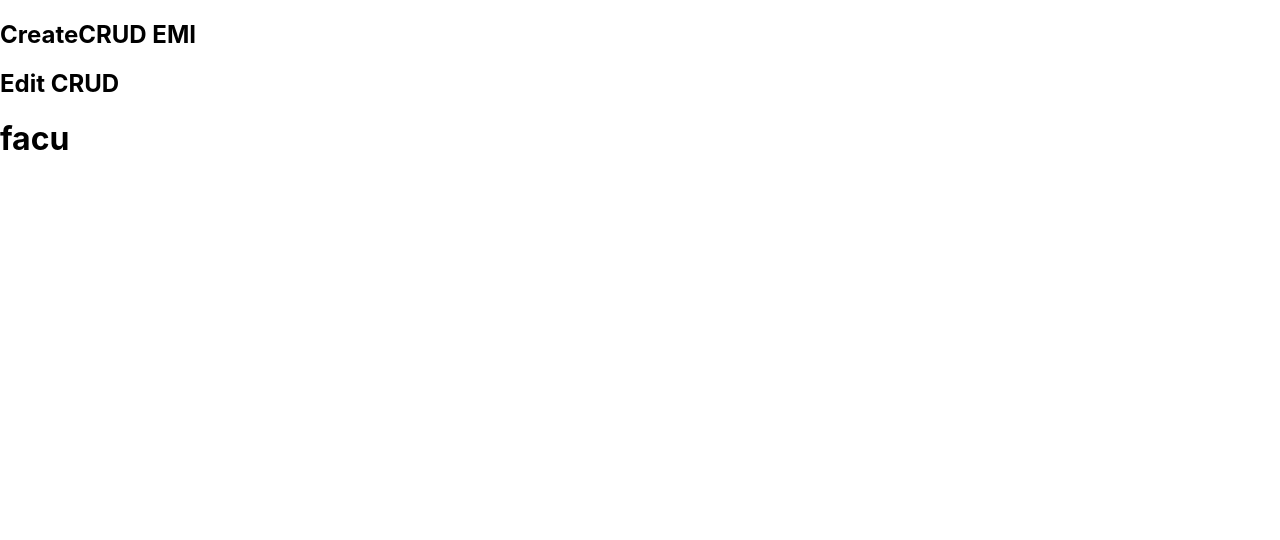
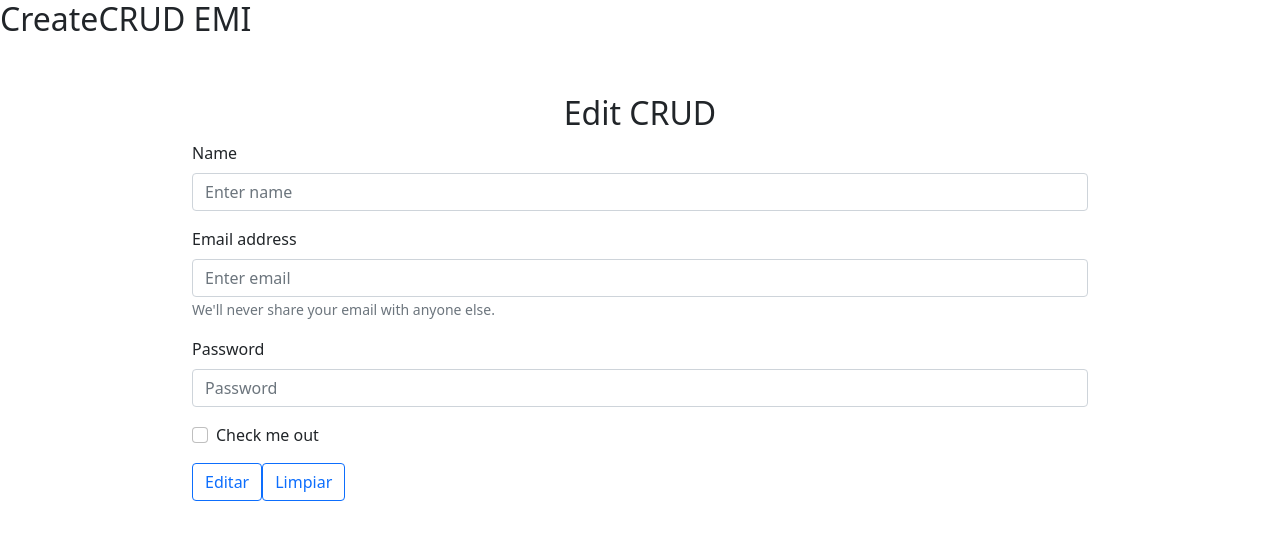
Before and after one commit to facubarneche/CRUDcolaborador, a React (Create React App) app in the folder crud-colaboracion/: page / in a window 1280 px wide. Shown: the top 540 px of the page. Built offline with nearby package versions, Linux system fonts and the light colour scheme.

Commit message:
Se agregó la dependencia de react-bootstrap, se hizo el formulario de la parte de edición en un componente aparte al de creación y se estilizó un poco el formulario

```diff
--- a/crud-colaboracion/package.json
+++ b/crud-colaboracion/package.json
@@ -6,7 +6,9 @@
     "@testing-library/jest-dom": "^5.16.2",
     "@testing-library/react": "^12.1.2",
     "@testing-library/user-event": "^13.5.0",
+    "bootstrap": "^5.1.3",
     "react": "^17.0.2",
+    "react-bootstrap": "^2.1.2",
     "react-dom": "^17.0.2",
     "react-scripts": "5.0.0",
     "web-vitals": "^2.1.4"
--- a/crud-colaboracion/src/components/EditCRUD.jsx
+++ b/crud-colaboracion/src/components/EditCRUD.jsx
@@ -1,10 +1,11 @@
 import React from 'react'
+import EditForm from './EditForm'
 
 const EditCRUD = () => {
   return (
-    <div>
-        <h2>Edit CRUD</h2>
-        <h1>facu</h1>
+    <div className='pt-5'>
+        <h2 className='text-center'>Edit CRUD</h2>
+        <EditForm/>
     </div>
   )
 }
--- /dev/null
+++ b/crud-colaboracion/src/components/EditForm.css
@@ -0,0 +1,10 @@
+.formWitdh{
+    margin: 2rem;
+}
+
+@media (min-width: 768px) {
+  .formWitdh {
+    width: 70%;
+    margin: auto;
+  }
+}
--- /dev/null
+++ b/crud-colaboracion/src/components/EditForm.jsx
@@ -0,0 +1,45 @@
+import React from "react";
+import { Button, Form } from "react-bootstrap";
+import './EditForm.css'
+
+
+const EditForm = () => {
+  return (
+      <Form className="formWitdh ">
+          <Form.Group className="mb-3" controlId="formBasicName">
+          <Form.Label>Name</Form.Label>
+          <Form.Control type="text" placeholder="Enter name" />
+        </Form.Group>
+
+        <Form.Group className="mb-3" controlId="formBasicEmail">
+          <Form.Label>Email address</Form.Label>
+          <Form.Control type="email" placeholder="Enter email" />
+          <Form.Text className="text-muted">
+            We'll never share your email with anyone else.
+          </Form.Text>
+        </Form.Group>
+
+        <Form.Group className="mb-3" controlId="formBasicPassword">
+          <Form.Label>Password</Form.Label>
+          <Form.Control type="password" placeholder="Password" />
+        </Form.Group>
+        <Form.Group className="mb-3" controlId="formBasicCheckbox">
+          <Form.Check type="checkbox" label="Check me out" />
+        </Form.Group>
+        <Button
+          as="input"
+          type="submit"
+          value="Editar"
+          variant="outline-primary"
+        />
+        <Button
+          as="input"
+          type="reset"
+          value="Limpiar"
+          variant="outline-primary"
+        />
+      </Form>
+  );
+};
+
+export default EditForm;
--- a/crud-colaboracion/src/index.js
+++ b/crud-colaboracion/src/index.js
@@ -3,6 +3,7 @@ import ReactDOM from 'react-dom';
 import './index.css';
 import App from './App';
 import reportWebVitals from './reportWebVitals';
+import 'bootstrap/dist/css/bootstrap.min.css';
 
 ReactDOM.render(
   <React.StrictMode>
```
Also changed, not shown: 1 other file (tests, documents, lock files or other folders).
